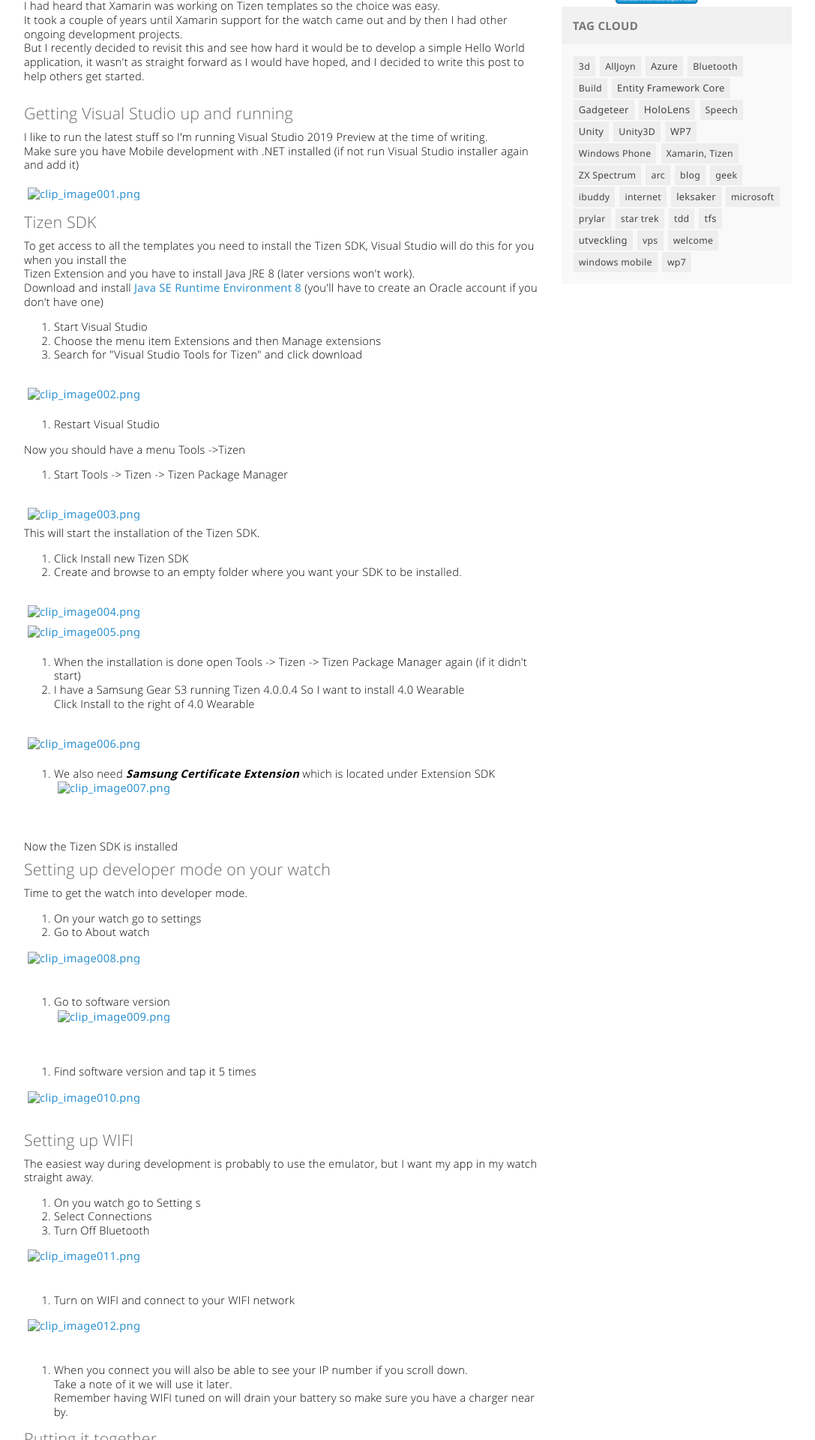
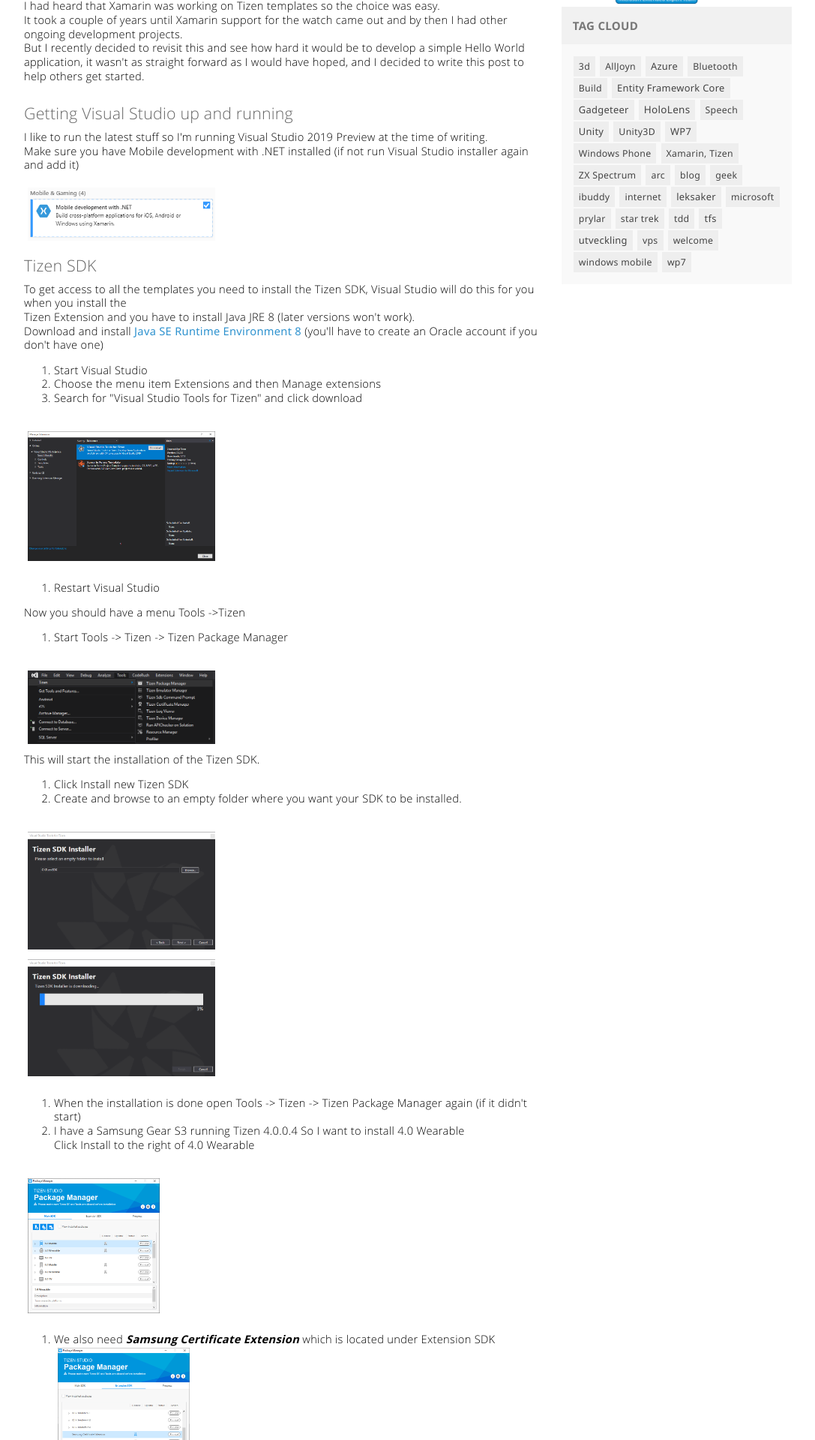
Before and after one commit to Apeoholic/Apeoholic.se, a Jekyll site: the page built from _posts/2019-07-31-XamarinTizen.markdown, in a window 1280 px wide. Shown: the part 409-2329 px from the top of the page at 75% size, without its empty margins (96-1183 px from the left). Built offline with Jekyll 4.4.1, drawn with Linux system fonts in a browser that asks for light colours; nearby versions of some CDN libraries.

Commit message:
Fixed images

```diff
--- a/_posts/2019-07-31-XamarinTizen.markdown
+++ b/_posts/2019-07-31-XamarinTizen.markdown
@@ -187,33 +187,33 @@ Helpful links
 [https://developer.tizen.org/development/visual-studio-tools-tizen/installing-visual-studio-tools-tizen?langredirect=1 ][30]
 
 
-[1]: ../PostImages/vrabm1bc.xu4.png "clip_image001.png"
+[1]: /PostImages/vrabm1bc.xu4.png "clip_image001.png"
 [2]: https://www.oracle.com/technetwork/java/javase/downloads/jre8-downloads-2133155.html
-[3]: ../PostImages/ifzp5pw0.qin.png "clip_image002.png"
-[4]: ../PostImages/1illzw1e.4g4.png "clip_image003.png"
-[5]: ../PostImages/ozkclujk.jtu.png "clip_image004.png"
-[6]: ../PostImages/kkg5k3kd.bsr.png "clip_image005.png"
-[7]: ../PostImages/yo13nkp0.30s.png "clip_image006.png"
-[8]: ../PostImages/e0fbpc2n.gng.png "clip_image007.png"
-[9]: ../PostImages/qde10ovh.2i1.png "clip_image008.png"
-[10]: ../PostImages/bw052qg5.hlk.png "clip_image009.png"
-[11]: ../PostImages/kklcdpho.o4d.png "clip_image010.png"
-[12]: ../PostImages/lfic1itl.yd2.png "clip_image011.png"
-[13]: ../PostImages/5vqswern.si1.png "clip_image012.png"
-[14]: ../PostImages/rnkkthzo.khd.png "clip_image013.png"
-[15]: ../PostImages/aucudi43.piw.png "clip_image014.png"
-[16]: ../PostImages/2zt3tfxr.srs.png "clip_image015.png"
-[17]: ../PostImages/qwaz32hg.pqu.png "clip_image016.png"
-[18]: ../PostImages/wp21jcyb.nzc.png "clip_image017.png"
-[19]: ../PostImages/ydjxgphs.khe.png "clip_image018.png"
-[20]: ../PostImages/1twju14e.rh2.png "clip_image019.png"
-[21]: ../PostImages/pycit5dj.d1t.png "clip_image020.png"
-[22]: ../PostImages/d2tatgdx.e4x.png "clip_image021.png"
-[23]: ../PostImages/5j2ncynq.1sb.png "clip_image022.png"
-[24]: ../PostImages/n0swajhr.pwd.png "clip_image023.png"
-[25]: ../PostImages/kagflyvv.si1.png "clip_image024.png"
-[26]: ../PostImages/erui1aqp.lmc.png "clip_image025.png"
-[27]: ../PostImages/i53dr0mb.g3d.png "clip_image026.png"
-[28]: ../PostImages/ucyqjz5z.p0d.png "clip_image027.png"
-[29]: ../PostImages/1s44zvu0.z3b.png "clip_image028.png"
+[3]: /PostImages/ifzp5pw0.qin.png "clip_image002.png"
+[4]: /PostImages/1illzw1e.4g4.png "clip_image003.png"
+[5]: /PostImages/ozkclujk.jtu.png "clip_image004.png"
+[6]: /PostImages/kkg5k3kd.bsr.png "clip_image005.png"
+[7]: /PostImages/yo13nkp0.30s.png "clip_image006.png"
+[8]: /PostImages/e0fbpc2n.gng.png "clip_image007.png"
+[9]: /PostImages/qde10ovh.2i1.png "clip_image008.png"
+[10]: /PostImages/bw052qg5.hlk.png "clip_image009.png"
+[11]: /PostImages/kklcdpho.o4d.png "clip_image010.png"
+[12]: /PostImages/lfic1itl.yd2.png "clip_image011.png"
+[13]: /PostImages/5vqswern.si1.png "clip_image012.png"
+[14]: /PostImages/rnkkthzo.khd.png "clip_image013.png"
+[15]: /PostImages/aucudi43.piw.png "clip_image014.png"
+[16]: /PostImages/2zt3tfxr.srs.png "clip_image015.png"
+[17]: /PostImages/qwaz32hg.pqu.png "clip_image016.png"
+[18]: /PostImages/wp21jcyb.nzc.png "clip_image017.png"
+[19]: /PostImages/ydjxgphs.khe.png "clip_image018.png"
+[20]: /PostImages/1twju14e.rh2.png "clip_image019.png"
+[21]: /PostImages/pycit5dj.d1t.png "clip_image020.png"
+[22]: /PostImages/d2tatgdx.e4x.png "clip_image021.png"
+[23]: /PostImages/5j2ncynq.1sb.png "clip_image022.png"
+[24]: /PostImages/n0swajhr.pwd.png "clip_image023.png"
+[25]: /PostImages/kagflyvv.si1.png "clip_image024.png"
+[26]: /PostImages/erui1aqp.lmc.png "clip_image025.png"
+[27]: /PostImages/i53dr0mb.g3d.png "clip_image026.png"
+[28]: /PostImages/ucyqjz5z.p0d.png "clip_image027.png"
+[29]: /PostImages/1s44zvu0.z3b.png "clip_image028.png"
 [30]: https://developer.tizen.org/development/visual-studio-tools-tizen/installing-visual-studio-tools-tizen?langredirect=1
```
